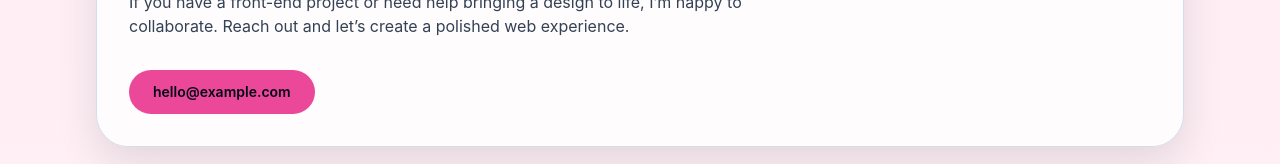
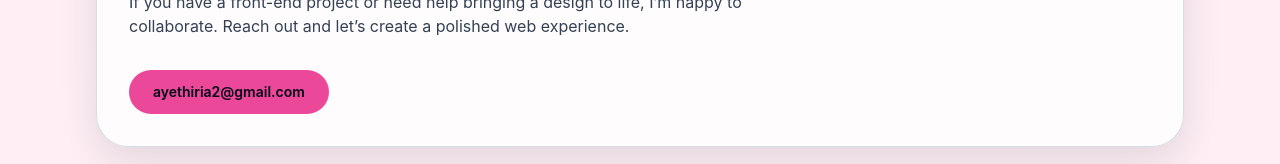
Before and after one commit to ayethiria2-sys/portfolio-website, a React (Vite) app: page / in a window 1280 px wide. Shown: the part 1883-2047 px from the top of the page. Built offline with nearby package versions, Linux system fonts and the light colour scheme.

Commit message:
connect the "Contact Me" button to my telegram

```diff
--- a/src/App.jsx
+++ b/src/App.jsx
@@ -31,7 +31,7 @@ function App() {
               <a href="#work" className="rounded-full bg-pink-500 px-5 py-3 text-sm font-semibold text-slate-950 transition hover:bg-pink-400">
                 View projects
               </a>
-              <a href="#contact" className="rounded-full border border-slate-700 px-5 py-3 text-sm font-semibold text-slate-950 transition hover:border-slate-500">
+              <a href="https://t.me/aye7130" target="_blank" rel="noopener noreferrer" className="rounded-full border border-slate-700 px-5 py-3 text-sm font-semibold text-slate-950 transition hover:border-slate-500">
                 Contact me
               </a>
             </div>
@@ -104,8 +104,8 @@ function App() {
         <section id="contact" className="mt-16 rounded-[2rem] border border-slate-300/80 bg-white/80 p-8 shadow-soft backdrop-blur-lg">
           <h2 className="text-3xl font-semibold text-slate-950">Let's build something together</h2>
           <p className="mt-4 max-w-2xl text-slate-700">If you have a front-end project or need help bringing a design to life, I’m happy to collaborate. Reach out and let’s create a polished web experience.</p>
-          <a href="mailto:hello@example.com" className="mt-8 inline-flex rounded-full bg-pink-500 px-6 py-3 text-sm font-semibold text-slate-950 transition hover:bg-pink-400">
-            hello@example.com
+          <a href="mailto:ayethiria2@gmail.com" className="mt-8 inline-flex rounded-full bg-pink-500 px-6 py-3 text-sm font-semibold text-slate-950 transition hover:bg-pink-400">
+            ayethiria2@gmail.com
           </a>
         </section>
       </main>
```
